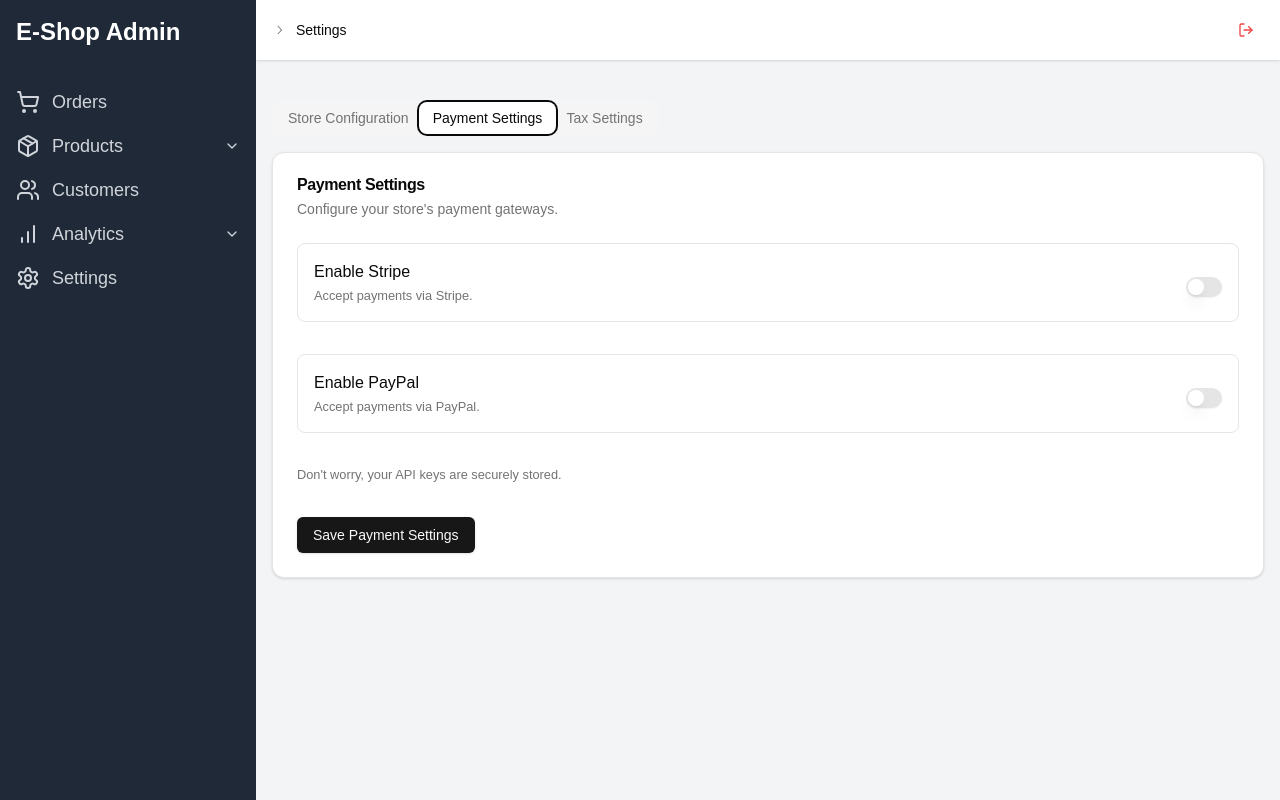
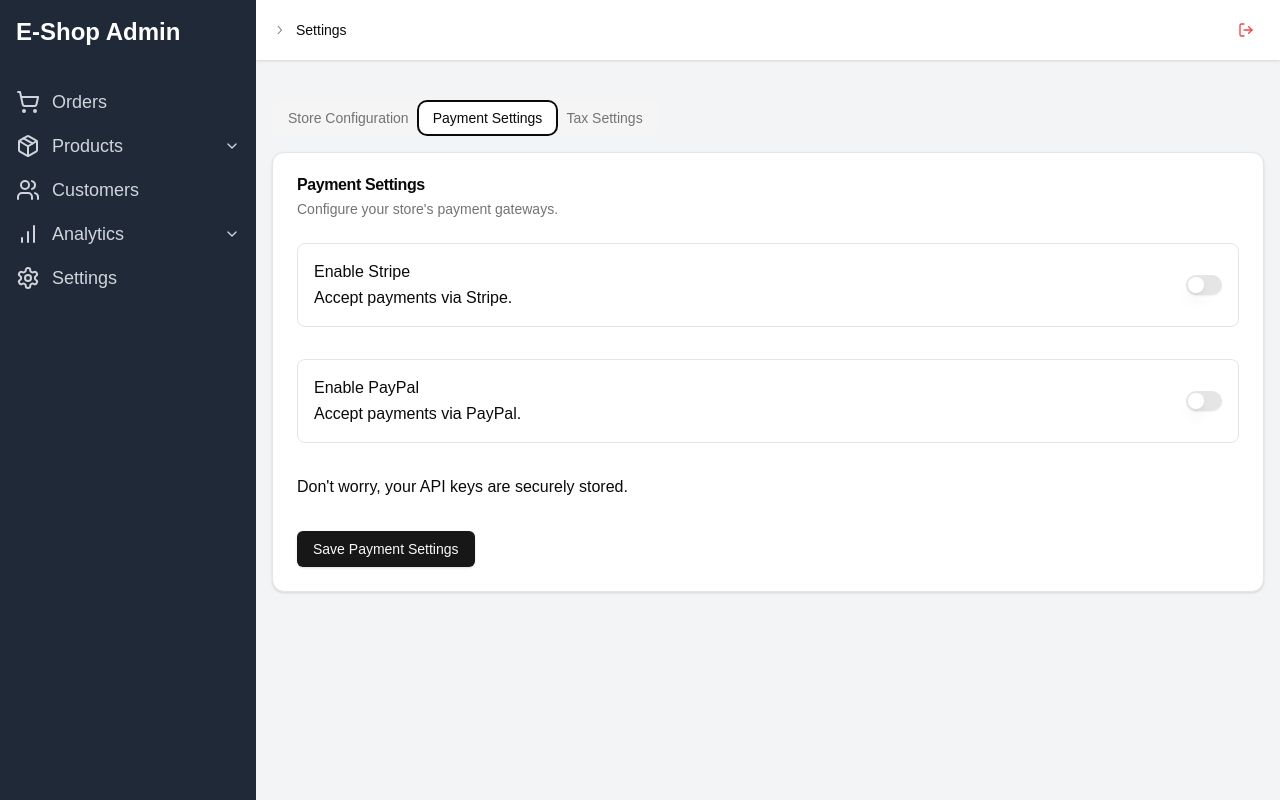
Before and after one commit to emreozogul/e-commerce-dashboard-template, a Next.js app: page /settings in a window 1280 px wide. Both pictures are taken after a click on the tab "Payment Settings". Built offline with nearby package versions, Linux system fonts and the light colour scheme.

Commit message:
fix: bug fix 3

```diff
--- a/components/settings/PaymentSettingsForm.tsx
+++ b/components/settings/PaymentSettingsForm.tsx
@@ -1,35 +1,32 @@
+import React, { useState } from 'react'
 import { Card, CardContent, CardHeader, CardTitle, CardDescription } from '@/components/ui/card'
-import { Form, FormField, FormItem, FormLabel, FormControl, FormDescription, FormMessage } from '@/components/ui/form'
 import { Switch } from '@/components/ui/switch'
 import { Button } from '@/components/ui/button'
 import { Loader2 } from 'lucide-react'
 import { Input } from '@/components/ui/input'
-import { zodResolver } from '@hookform/resolvers/zod'
-import { useForm } from 'react-hook-form'
-import * as z from 'zod'
-
-export const paymentSettingsSchema = z.object({
-    stripeEnabled: z.boolean(),
-    paypalEnabled: z.boolean(),
-    stripePublishableKey: z.string(),
-    stripeSecretKey: z.string(),
-    paypalClientId: z.string(),
-    paypalSecret: z.string(),
-})
 
 export const PaymentSettingsForm = ({ onSubmit, isSubmitting }: { onSubmit: any, isSubmitting: boolean }) => {
-
-    const form = useForm<z.infer<typeof paymentSettingsSchema>>({
-        resolver: zodResolver(paymentSettingsSchema),
-        defaultValues: {
+    const [formData, setFormData] = useState({
         stripeEnabled: false,
         paypalEnabled: false,
         stripePublishableKey: '',
         stripeSecretKey: '',
         paypalClientId: '',
         paypalSecret: '',
-        },
     })
+
+    const handleChange = (e: React.ChangeEvent<HTMLInputElement>) => {
+        const { name, value, type, checked } = e.target
+        setFormData(prev => ({
+            ...prev,
+            [name]: type === 'checkbox' ? checked : value
+        }))
+    }
+
+    const handleSubmit = (e: React.FormEvent) => {
+        e.preventDefault()
+        onSubmit(formData)
+    }
 
     return (
         <Card>
@@ -40,119 +37,83 @@ export const PaymentSettingsForm = ({ onSubmit, isSubmitting }: { onSubmit: any,
                 </CardDescription>
             </CardHeader>
             <CardContent className="space-y-2">
-                <Form {...form}>
-                    <form onSubmit={form.handleSubmit(onSubmit)} className="space-y-8">
-                        <FormField
-                            control={form.control}
+                <form onSubmit={handleSubmit} className="space-y-8">
+                    <div className="flex flex-row items-center justify-between rounded-lg border p-4">
+                        <div className="space-y-0.5">
+                            <label htmlFor="stripeEnabled">Enable Stripe</label>
+                            <p>Accept payments via Stripe.</p>
+                        </div>
+                        <Switch
+                            id="stripeEnabled"
                             name="stripeEnabled"
-                            render={({ field }) => (
-                                <FormItem className="flex flex-row items-center justify-between rounded-lg border p-4">
-                                    <div className="space-y-0.5">
-                                        <FormLabel className="text-base">
-                                            Enable Stripe
-                                        </FormLabel>
-                                        <FormDescription>
-                                            Accept payments via Stripe.
-                                        </FormDescription>
+                            checked={formData.stripeEnabled}
+                            onCheckedChange={(checked) => setFormData(prev => ({ ...prev, stripeEnabled: checked }))}
+                        />
                     </div>
-                                    <FormControl>
-                                        <Switch
-                                            checked={field.value}
-                                            onCheckedChange={field.onChange}
+                    {formData.stripeEnabled && (
+                        <>
+                            <div>
+                                <label htmlFor="stripePublishableKey">Stripe Publishable Key</label>
+                                <Input
+                                    id="stripePublishableKey"
+                                    name="stripePublishableKey"
+                                    value={formData.stripePublishableKey}
+                                    onChange={handleChange}
                                 />
-                                    </FormControl>
-                                </FormItem>
-                            )}
+                            </div>
+                            <div>
+                                <label htmlFor="stripeSecretKey">Stripe Secret Key</label>
+                                <Input
+                                    id="stripeSecretKey"
+                                    name="stripeSecretKey"
+                                    type="password"
+                                    value={formData.stripeSecretKey}
+                                    onChange={handleChange}
                                 />
-                        {form.watch('stripeEnabled') && (
-                            <>
-                                <FormField
-                                    control={form.control}
-                                    name="stripePublishableKey"
-                                    render={({ field }) => (
-                                        <FormItem>
-                                            <FormLabel>Stripe Publishable Key</FormLabel>
-                                            <FormControl>
-                                                <Input {...field} />
-                                            </FormControl>
-                                            <FormMessage />
-                                        </FormItem>
-                                    )}
-                                />
-                                <FormField
-                                    control={form.control}
-                                    name="stripeSecretKey"
-                                    render={({ field }) => (
-                                        <FormItem>
-                                            <FormLabel>Stripe Secret Key</FormLabel>
-                                            <FormControl>
-                                                <Input type="password" {...field} />
-                                            </FormControl>
-                                            <FormMessage />
-                                        </FormItem>
-                                    )}
-                                />
+                            </div>
                         </>
                     )}
-                        <FormField
-                            control={form.control}
+                    <div className="flex flex-row items-center justify-between rounded-lg border p-4">
+                        <div className="space-y-0.5">
+                            <label htmlFor="paypalEnabled">Enable PayPal</label>
+                            <p>Accept payments via PayPal.</p>
+                        </div>
+                        <Switch
+                            id="paypalEnabled"
                             name="paypalEnabled"
-                            render={({ field }) => (
-                                <FormItem className="flex flex-row items-center justify-between rounded-lg border p-4">
-                                    <div className="space-y-0.5">
-                                        <FormLabel className="text-base">
-                                            Enable PayPal
-                                        </FormLabel>
-                                        <FormDescription>
-                                            Accept payments via PayPal.
-                                        </FormDescription>
+                            checked={formData.paypalEnabled}
+                            onCheckedChange={(checked) => setFormData(prev => ({ ...prev, paypalEnabled: checked }))}
+                        />
                     </div>
-                                    <FormControl>
-                                        <Switch
-                                            checked={field.value}
-                                            onCheckedChange={field.onChange}
+                    {formData.paypalEnabled && (
+                        <>
+                            <div>
+                                <label htmlFor="paypalClientId">PayPal Client ID</label>
+                                <Input
+                                    id="paypalClientId"
+                                    name="paypalClientId"
+                                    value={formData.paypalClientId}
+                                    onChange={handleChange}
                                 />
-                                    </FormControl>
-                                </FormItem>
-                            )}
+                            </div>
+                            <div>
+                                <label htmlFor="paypalSecret">PayPal Secret</label>
+                                <Input
+                                    id="paypalSecret"
+                                    name="paypalSecret"
+                                    type="password"
+                                    value={formData.paypalSecret}
+                                    onChange={handleChange}
                                 />
-                        {form.watch('paypalEnabled') && (
-                            <>
-                                <FormField
-                                    control={form.control}
-                                    name="paypalClientId"
-                                    render={({ field }) => (
-                                        <FormItem>
-                                            <FormLabel>PayPal Client ID</FormLabel>
-                                            <FormControl>
-                                                <Input {...field} />
-                                            </FormControl>
-                                            <FormMessage />
-                                        </FormItem>
-                                    )}
-                                />
-                                <FormField
-                                    control={form.control}
-                                    name="paypalSecret"
-                                    render={({ field }) => (
-                                        <FormItem>
-                                            <FormLabel>PayPal Secret</FormLabel>
-                                            <FormControl>
-                                                <Input type="password" {...field} />
-                                            </FormControl>
-                                            <FormMessage />
-                                        </FormItem>
-                                    )}
-                                />
+                            </div>
                         </>
                     )}
-                        <FormDescription>Don&apos;t worry, your API keys are securely stored.</FormDescription>
+                    <p>Don&apos;t worry, your API keys are securely stored.</p>
                     <Button type="submit" disabled={isSubmitting}>
                         {isSubmitting && <Loader2 className="mr-2 h-4 w-4 animate-spin" />}
                         {isSubmitting ? 'Saving...' : 'Save Payment Settings'}
                     </Button>
                 </form>
-                </Form>
             </CardContent>
         </Card>
     )
--- a/components/settings/StoreConfigForm.tsx
+++ b/components/settings/StoreConfigForm.tsx
@@ -1,33 +1,30 @@
-import { useForm } from 'react-hook-form'
-import { zodResolver } from '@hookform/resolvers/zod'
-import * as z from 'zod'
+import React, { useState } from 'react'
 import { Loader2 } from 'lucide-react'
-import { Button, Form, FormField, FormItem, FormLabel, FormControl, FormDescription, FormMessage, Input, Card, CardContent, CardDescription, CardHeader, CardTitle } from '@/components/ui'
-
-export const storeConfigSchema = z.object({
-    storeName: z.string().min(2, { message: 'Store name must be at least 2 characters.' }),
-    storeUrl: z.string().url({ message: 'Please enter a valid URL.' }),
-    supportEmail: z.string().email({ message: 'Please enter a valid email address.' }),
-    defaultCurrency: z.string().min(1, { message: 'Please select a default currency.' }),
-    orderPrefix: z.string().min(1, { message: 'Order prefix is required.' }),
-})
+import { Button, Input, Card, CardContent, CardDescription, CardHeader, CardTitle } from '@/components/ui'
 
 type StoreConfigFormProps = {
-    onSubmit: (data: z.infer<typeof storeConfigSchema>) => void
+    onSubmit: (data: any) => void
     isSubmitting: boolean
 }
 
 export const StoreConfigForm = ({ onSubmit, isSubmitting }: StoreConfigFormProps) => {
-    const form = useForm<z.infer<typeof storeConfigSchema>>({
-        resolver: zodResolver(storeConfigSchema),
-        defaultValues: {
+    const [formData, setFormData] = useState({
         storeName: '',
         storeUrl: '',
         supportEmail: '',
         defaultCurrency: '',
         orderPrefix: '',
-        },
     })
+
+    const handleChange = (e: React.ChangeEvent<HTMLInputElement>) => {
+        const { name, value } = e.target
+        setFormData(prev => ({ ...prev, [name]: value }))
+    }
+
+    const handleSubmit = (e: React.FormEvent) => {
+        e.preventDefault()
+        onSubmit(formData)
+    }
 
     return (
         <Card>
@@ -36,29 +33,24 @@ export const StoreConfigForm = ({ onSubmit, isSubmitting }: StoreConfigFormProps
                 <CardDescription>Manage your store&apos;s basic information and settings.</CardDescription>
             </CardHeader>
             <CardContent>
-                <Form {...form}>
-                    <form onSubmit={form.handleSubmit(onSubmit)} className="space-y-8">
-                        <FormField
-                            control={form.control}
+                <form onSubmit={handleSubmit} className="space-y-8">
+                    <div>
+                        <label htmlFor="storeName">Store Name</label>
+                        <Input
+                            id="storeName"
                             name="storeName"
-                            render={({ field }: { field: any }) => (
-                                <FormItem>
-                                    <FormLabel>Store Name</FormLabel>
-                                    <FormControl>
-                                        <Input placeholder="My Awesome Store" {...field} />
-                                    </FormControl>
-                                    <FormDescription>This is the name that will be displayed to your customers.</FormDescription>
-                                    <FormMessage />
-                                </FormItem>
-                            )}
+                            value={formData.storeName}
+                            onChange={handleChange}
+                            placeholder="My Awesome Store"
                         />
+                        <p>This is the name that will be displayed to your customers.</p>
+                    </div>
                     {/* Add other form fields here */}
                     <Button type="submit" disabled={isSubmitting}>
                         {isSubmitting && <Loader2 className="mr-2 h-4 w-4 animate-spin" />}
                         {isSubmitting ? 'Saving...' : 'Save Changes'}
                     </Button>
                 </form>
-                </Form>
             </CardContent>
         </Card>
     )
--- a/components/settings/TaxSettingsForm.tsx
+++ b/components/settings/TaxSettingsForm.tsx
@@ -1,31 +1,34 @@
+import React, { useState } from 'react'
 import { Card, CardContent, CardHeader, CardTitle, CardDescription } from '@/components/ui/card'
-import { Form, FormField, FormItem, FormLabel, FormControl, FormDescription, FormMessage } from '@/components/ui/form'
 import { Switch } from '@/components/ui/switch'
 import { Button } from '@/components/ui/button'
 import { Loader2 } from 'lucide-react'
 import { Input } from '@/components/ui/input'
-import { useForm } from 'react-hook-form'
-import * as z from 'zod'
-import { zodResolver } from '@hookform/resolvers/zod'
-
-export const taxSettingsSchema = z.object({
-    enableTax: z.boolean(),
-    taxRate: z.number().min(0).max(100),
-})
 
 type TaxSettingsFormProps = {
-    onSubmit: (data: z.infer<typeof taxSettingsSchema>) => void
+    onSubmit: (data: any) => void
     isSubmitting: boolean
 }
 
 export function TaxSettingsForm({ onSubmit, isSubmitting }: TaxSettingsFormProps) {
-    const form = useForm<z.infer<typeof taxSettingsSchema>>({
-        resolver: zodResolver(taxSettingsSchema),
-        defaultValues: {
+    const [formData, setFormData] = useState({
         enableTax: false,
         taxRate: 0,
-        },
     })
+
+    const handleChange = (e: React.ChangeEvent<HTMLInputElement>) => {
+        const { name, value, type } = e.target
+        setFormData(prev => ({
+            ...prev,
+            [name]: type === 'number' ? parseFloat(value) : value
+        }))
+    }
+
+    const handleSubmit = (e: React.FormEvent) => {
+        e.preventDefault()
+        onSubmit(formData)
+    }
+
     return (
         <Card>
             <CardHeader>
@@ -35,55 +38,40 @@ export function TaxSettingsForm({ onSubmit, isSubmitting }: TaxSettingsFormProps
                 </CardDescription>
             </CardHeader>
             <CardContent className="space-y-2">
-                <Form {...form}>
-                    <form onSubmit={form.handleSubmit(onSubmit)} className="space-y-8">
-                        <FormField
-                            control={form.control}
+                <form onSubmit={handleSubmit} className="space-y-8">
+                    <div className="flex flex-row items-center justify-between rounded-lg border p-4">
+                        <div className="space-y-0.5">
+                            <label htmlFor="enableTax">Enable Tax Calculation</label>
+                            <p>Turn on to apply tax to orders.</p>
+                        </div>
+                        <Switch
+                            id="enableTax"
                             name="enableTax"
-                            render={({ field }) => (
-                                <FormItem className="flex flex-row items-center justify-between rounded-lg border p-4">
-                                    <div className="space-y-0.5">
-                                        <FormLabel className="text-base">
-                                            Enable Tax Calculation
-                                        </FormLabel>
-                                        <FormDescription>
-                                            Turn on to apply tax to orders.
-                                        </FormDescription>
+                            checked={formData.enableTax}
+                            onCheckedChange={(checked) => setFormData(prev => ({ ...prev, enableTax: checked }))}
+                        />
                     </div>
-                                    <FormControl>
-                                        <Switch
-                                            checked={field.value}
-                                            onCheckedChange={field.onChange}
+                    {formData.enableTax && (
+                        <div>
+                            <label htmlFor="taxRate">Default Tax Rate (%)</label>
+                            <Input
+                                id="taxRate"
+                                name="taxRate"
+                                type="number"
+                                min="0"
+                                max="100"
+                                step="0.01"
+                                value={formData.taxRate}
+                                onChange={handleChange}
                             />
-                                    </FormControl>
-                                </FormItem>
+                            <p>Enter the default tax rate as a percentage.</p>
+                        </div>
                     )}
-                        />
-                        {form.watch('enableTax') && (
-                            <FormField
-                                control={form.control}
-                                name="taxRate"
-                                render={({ field }) => (
-                                    <FormItem>
-                                        <FormLabel>Default Tax Rate (%)</FormLabel>
-                                        <FormControl>
-                                            <Input type="number" min="0" max="100" step="0.01" {...field} />
-                                        </FormControl>
-                                        <FormDescription>
-                                            Enter the default tax rate as a percentage.
-                                        </FormDescription>
-                                        <FormMessage />
-                                    </FormItem>
-                                )}
-                            />
-                        )}
-
                     <Button type="submit" disabled={isSubmitting}>
                         {isSubmitting && <Loader2 className="mr-2 h-4 w-4 animate-spin" />}
                         {isSubmitting ? 'Saving...' : 'Save Tax Settings'}
                     </Button>
                 </form>
-                </Form>
             </CardContent>
         </Card>
     )
```
Also changed, not shown: app/(main)/settings/page.tsx (+6 -10 lines), 1 other file (tests, documents, lock files or other folders). Lines whose indentation alone changed are shown as unchanged.
